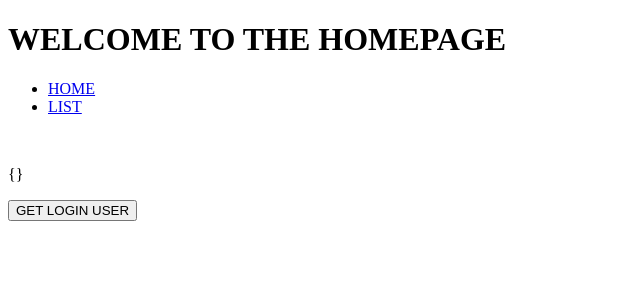
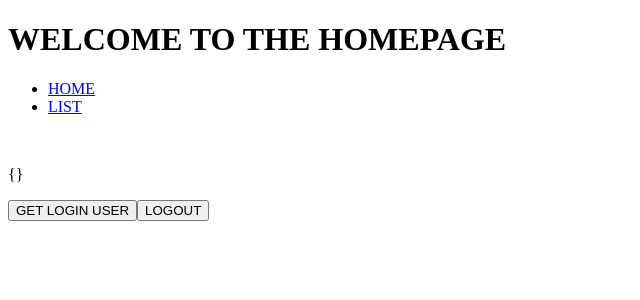
Before and after one commit to dalgakfoots/vuepoc, a Nuxt app in the folder webapp/: page / in a window 1280 px wide. Shown: the top 300 px of the page, without its empty margins (0-640 px from the left). Built offline with nearby package versions, Linux system fonts and the light colour scheme.

Commit message:
fix : logout 적용

```diff
--- a/webapp/pages/index.vue
+++ b/webapp/pages/index.vue
@@ -1,12 +1,11 @@
 <script setup>
 import Navigation from "../components/navigation.vue";
 import {useAuthStore} from "../stores/authStore";
-import {onServerPrefetch} from "vue";
 
 const store = useAuthStore();
 
 const getLoginUser = store.loginUser;
-
+const logout = store.logout;
 const user = computed( () => {
   return store.user;
 });
@@ -22,5 +21,8 @@ const user = computed( () => {
     <button @click="getLoginUser">
       GET LOGIN USER
     </button>
+    <button @click="logout">
+      LOGOUT
+    </button>
   </header>
 </template>
--- a/webapp/stores/authStore.js
+++ b/webapp/stores/authStore.js
@@ -32,6 +32,11 @@ export const useAuthStore = defineStore('authStore', {
 
             this.user = await response.json();
             this.isLogin = true;
+        },
+
+        logout() {
+            this.user = {};
+            this.isLogin = false;
         }
     },
 
```
